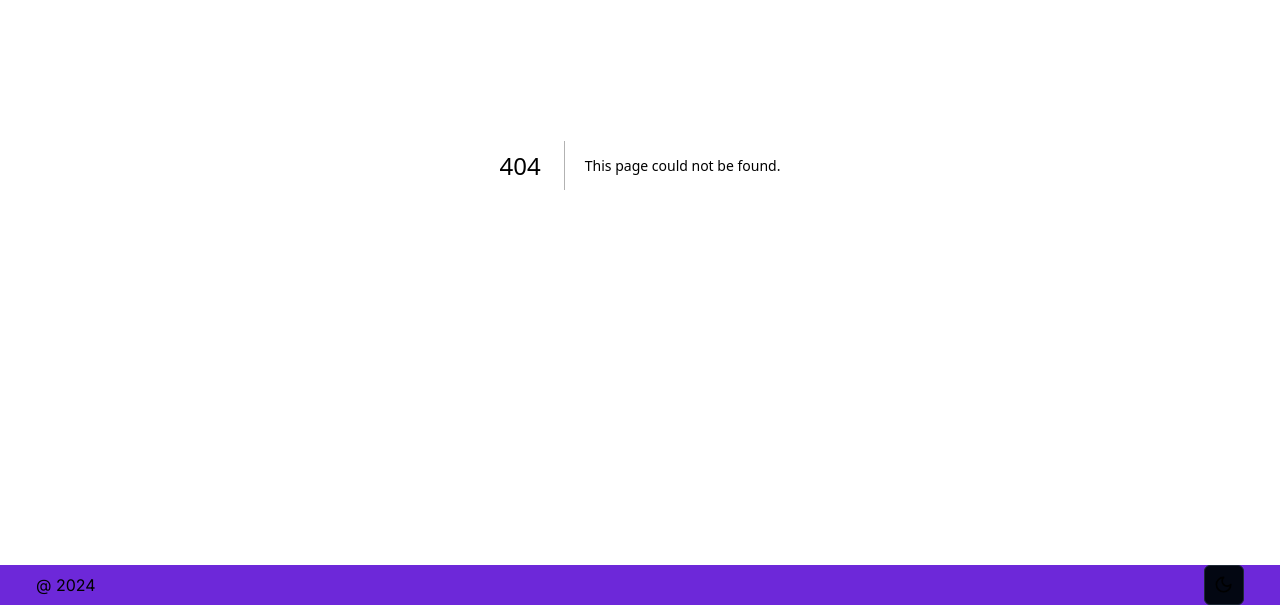
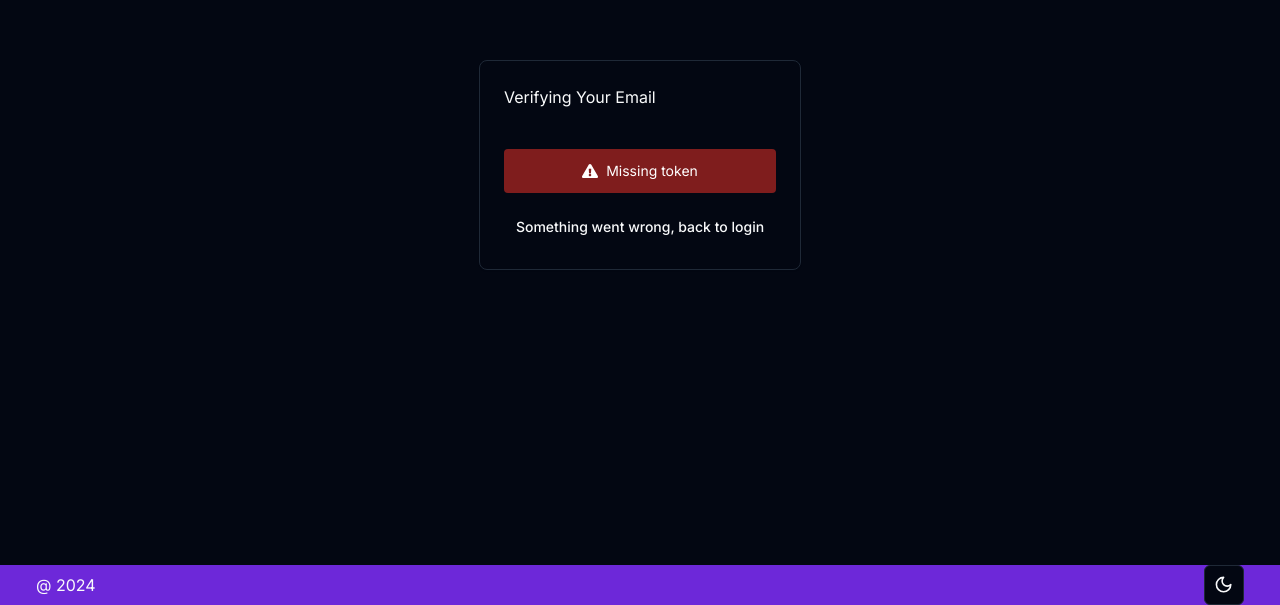
Before and after one commit to ChinyangaTL/cet324_bi58cm, a Next.js app: page /auth/verify-email in a window 1280 px wide. Before the commit this address had no page. Shown: the part 235-840 px from the top of the page. Built offline with nearby package versions, Linux system fonts and the light colour scheme.

Commit message:
feat(verify): verification email page

```diff
--- /dev/null
+++ b/app/auth/verify-email/page.tsx
@@ -0,0 +1,14 @@
+import VerificationForm from "@/components/verification-form";
+import { Suspense } from "react";
+
+const VerificationPage = () => {
+  return (
+    <Suspense>
+      <div className="w-full h-full flex items-center justify-center">
+        <VerificationForm />
+      </div>
+    </Suspense>
+  );
+};
+
+export default VerificationPage;
--- /dev/null
+++ b/components/verification-form.tsx
@@ -0,0 +1,78 @@
+"use client";
+
+import { verifyEmail } from "@/server-actions/verify-email";
+import { useSearchParams } from "next/navigation";
+import React, { useCallback, useEffect, useState } from "react";
+import { BeatLoader } from "react-spinners";
+import { FormSuccess } from "./form-success";
+import { FormError } from "./form-error";
+import { Card, CardContent, CardHeader } from "./ui/card";
+import { Button, buttonVariants } from "./ui/button";
+import Link from "next/link";
+
+const VerificationForm = () => {
+  const [error, setError] = useState<string | undefined>();
+  const [success, setSuccess] = useState<string | undefined>();
+  const searchParams = useSearchParams();
+
+  const token = searchParams.get("token");
+
+  const onSubmit = useCallback(() => {
+    if (!token) {
+      setError("Missing token");
+      return;
+    }
+
+    verifyEmail(token)
+      .then((data) => {
+        setSuccess(data.success);
+        setError(data.err);
+      })
+      .catch(() => {
+        setError("something went wrong");
+      });
+  }, [token]);
+
+  useEffect(() => {
+    onSubmit();
+  }, [onSubmit]);
+  return (
+    <div className="flex items-center w-full justify-center">
+      <Card>
+        <CardHeader>Verifying Your Email</CardHeader>
+        <CardContent>
+          {!success && !error && <BeatLoader color="white" />}
+
+          <FormSuccess message={success} />
+          <FormError message={error} />
+
+          {success && (
+            <Link
+              href="/auth/login"
+              className={buttonVariants({
+                size: "sm",
+                variant: "ghost",
+              })}
+            >
+              Email verified, back to login
+            </Link>
+          )}
+
+          {error && (
+            <Link
+              href="/auth/login"
+              className={buttonVariants({
+                size: "sm",
+                variant: "ghost",
+              })}
+            >
+              Something went wrong, back to login
+            </Link>
+          )}
+        </CardContent>
+      </Card>
+    </div>
+  );
+};
+
+export default VerificationForm;
--- a/routes.ts
+++ b/routes.ts
@@ -1,4 +1,4 @@
-export const publicRoutes = ["/"];
+export const publicRoutes = ["/", "/auth/verify-email"];
 
 export const authRoutes = ["/auth/login", "/auth/register", "/auth/error"];
 
```
